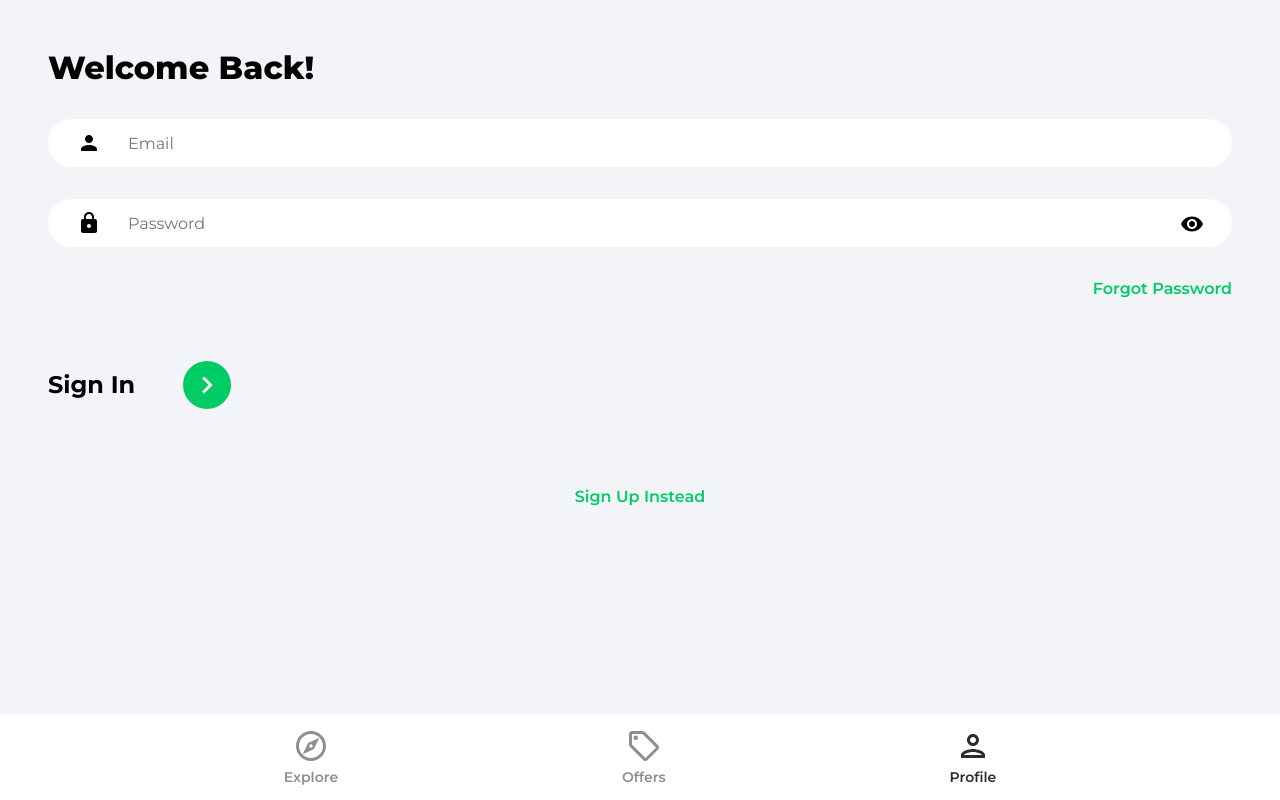
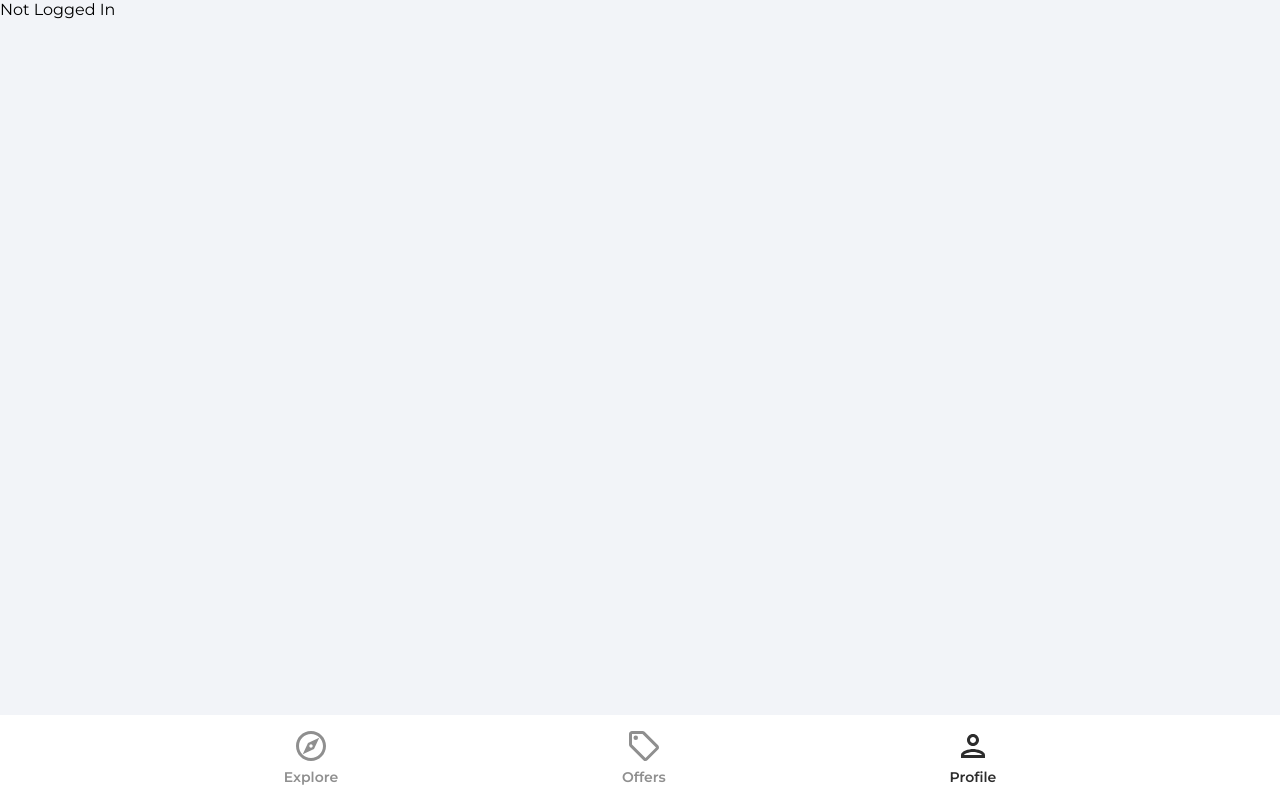
Before and after one commit to harunmohamed/house-marketplace, a React (Create React App) app: page /profile in a window 1280 px wide. Built offline with nearby package versions, Linux system fonts and the light colour scheme.

Commit message:
react toastify notifications

```diff
--- a/package.json
+++ b/package.json
@@ -11,6 +11,7 @@
     "react-dom": "^17.0.2",
     "react-router-dom": "^6.2.1",
     "react-scripts": "5.0.0",
+    "react-toastify": "^8.1.1",
     "web-vitals": "^2.1.4"
   },
   "scripts": {
--- a/src/App.js
+++ b/src/App.js
@@ -1,4 +1,6 @@
 import {BrowserRouter as Router, Routes, Route} from 'react-router-dom'
+import { ToastContainer } from 'react-toastify'
+import 'react-toastify/dist/ReactToastify.css'
 import Navbar from './components/Navbar'
 import Explore from './pages/Explore'
 import Offers from './pages/Offers'
@@ -14,13 +16,14 @@ function App() {
       <Routes>
         <Route path='/' element={<Explore />} />
         <Route path='/offers' element={<Offers />} />
-        <Route path='/profile' element={<SignIn />} />
+        <Route path='/profile' element={<Profile />} />
         <Route path='/sign-in' element={<SignIn />} />
         <Route path='/sign-up' element={<SignUp />} />
         <Route path='/forgot-password' element={<ForgotPassword />} />
       </Routes>
       <Navbar />
     </Router>
+    <ToastContainer />
     </>
   );
 }
--- a/src/pages/Profile.jsx
+++ b/src/pages/Profile.jsx
@@ -1,9 +1,15 @@
+import { useState, useEffect } from 'react'
+import { getAuth } from 'firebase/auth'
+
 function Profile() {
-    return (
-        <div>
-            <h1>Profile</h1>
-        </div>
-    )
+  const [user, setUser] = useState(null)
+
+  const auth = getAuth()
+  useEffect(() => {
+    setUser(auth.currentUser)
+  }, [])
+
+  return user ? <h1>{user.displayName}</h1> : 'Not Logged In'
 }
 
 export default Profile
--- a/src/pages/SignIn.jsx
+++ b/src/pages/SignIn.jsx
@@ -1,4 +1,5 @@
 import {useState} from 'react'
+import { toast } from 'react-toastify'
 import {Link, useNavigate} from 'react-router-dom'
 import {getAuth, signInWithEmailAndPassword} from 'firebase/auth'
 import {ReactComponent as ArrowRightIcon} from '../assets/svg/keyboardArrowRightIcon.svg'
@@ -31,7 +32,7 @@ function SignIn() {
                 navigate('/')
             }
         } catch (error) {
-            console.log(error);
+            toast.error('Bad User Credentials')
         }
 
     }
```
Also changed, not shown: 1 other file (tests, documents, lock files or other folders).
